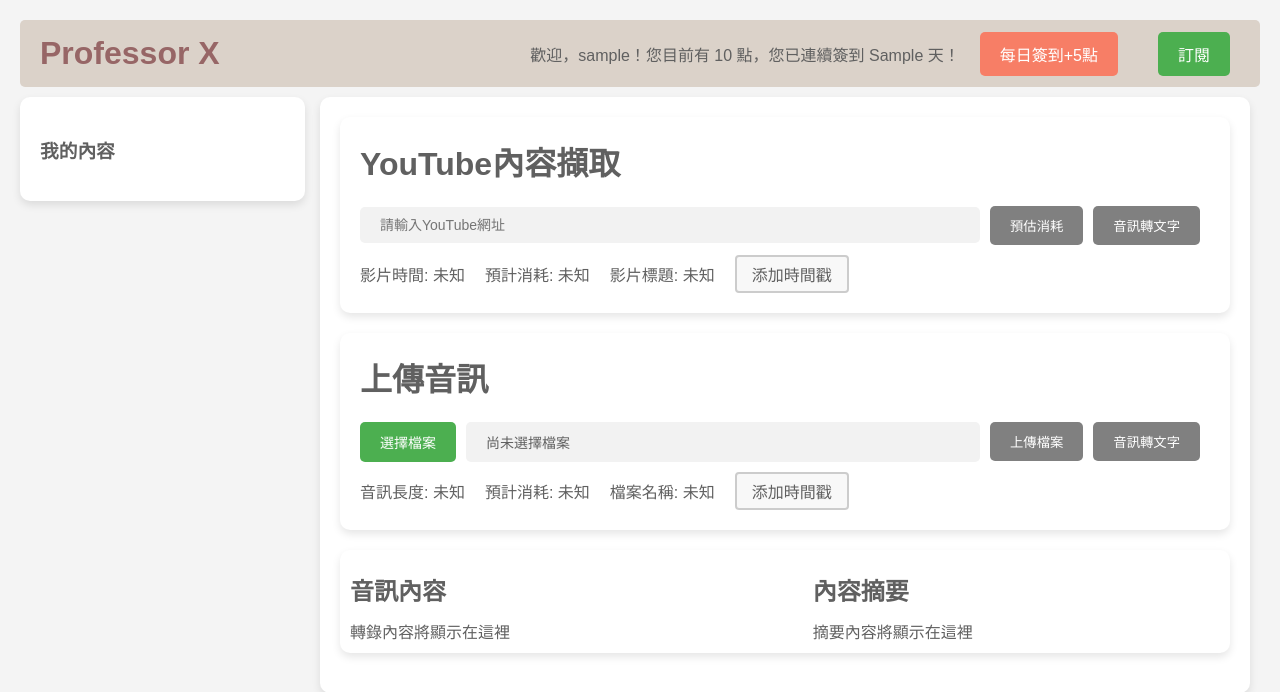
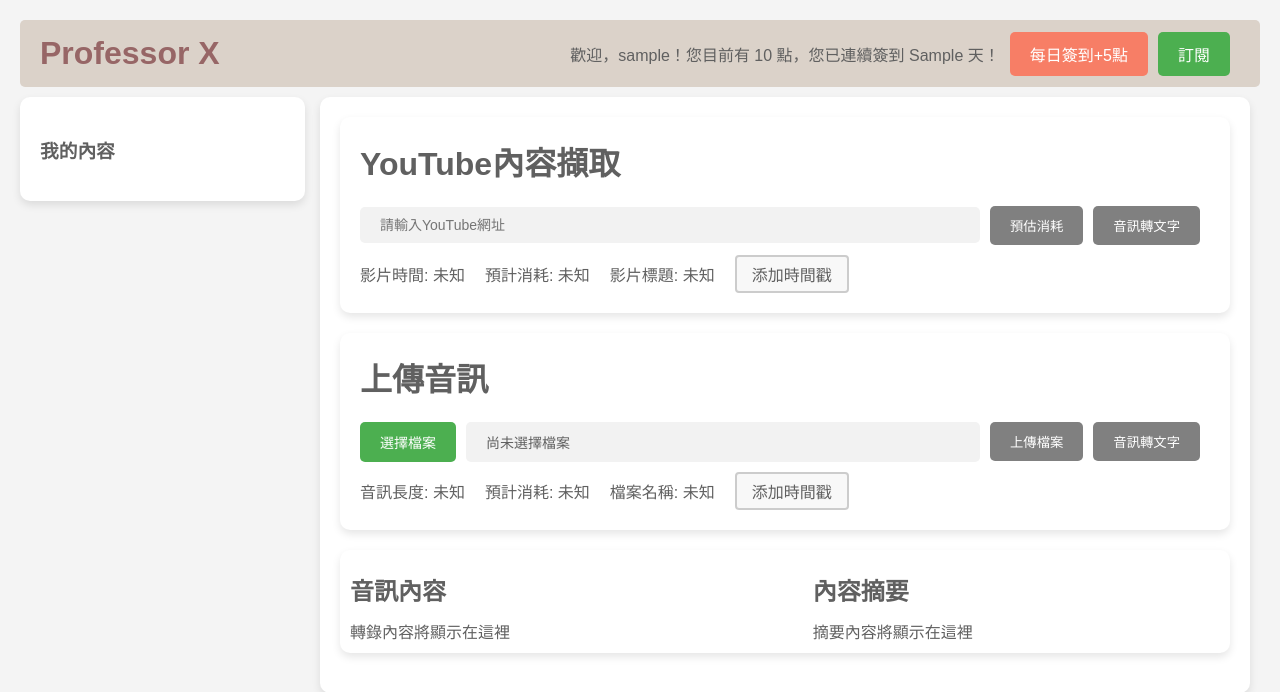
Before and after one commit to wahao888/professor-x, a Flask app: template templates/index.html in a window 1280 px wide. Shown: the top 692 px of the page. Run offline with Flask 3, Linux system fonts and the light colour scheme; the template is opened without the code that fills it: most values are stand-ins (such as "Sample title", 1, 10 or a date in 2020).

Commit message:
修改簽到CSS

```diff
--- a/templates/index.html
+++ b/templates/index.html
@@ -58,8 +58,7 @@
             border: none;
             border-radius: 5px;
             font-size: 16px;
-            margin-left: 20px;
-            margin-right: 20px;
+            margin-left: 10px;
         }
         .checkin-button:hover {
             background-color: #A1706B;
@@ -73,7 +72,7 @@
             border: none;
             border-radius: 5px;
             font-size: 16px;
-            margin-left: 20px;
+            margin-left: 10px;
             margin-right: 20px;
         }
         .subscribe-button:hover {
```
